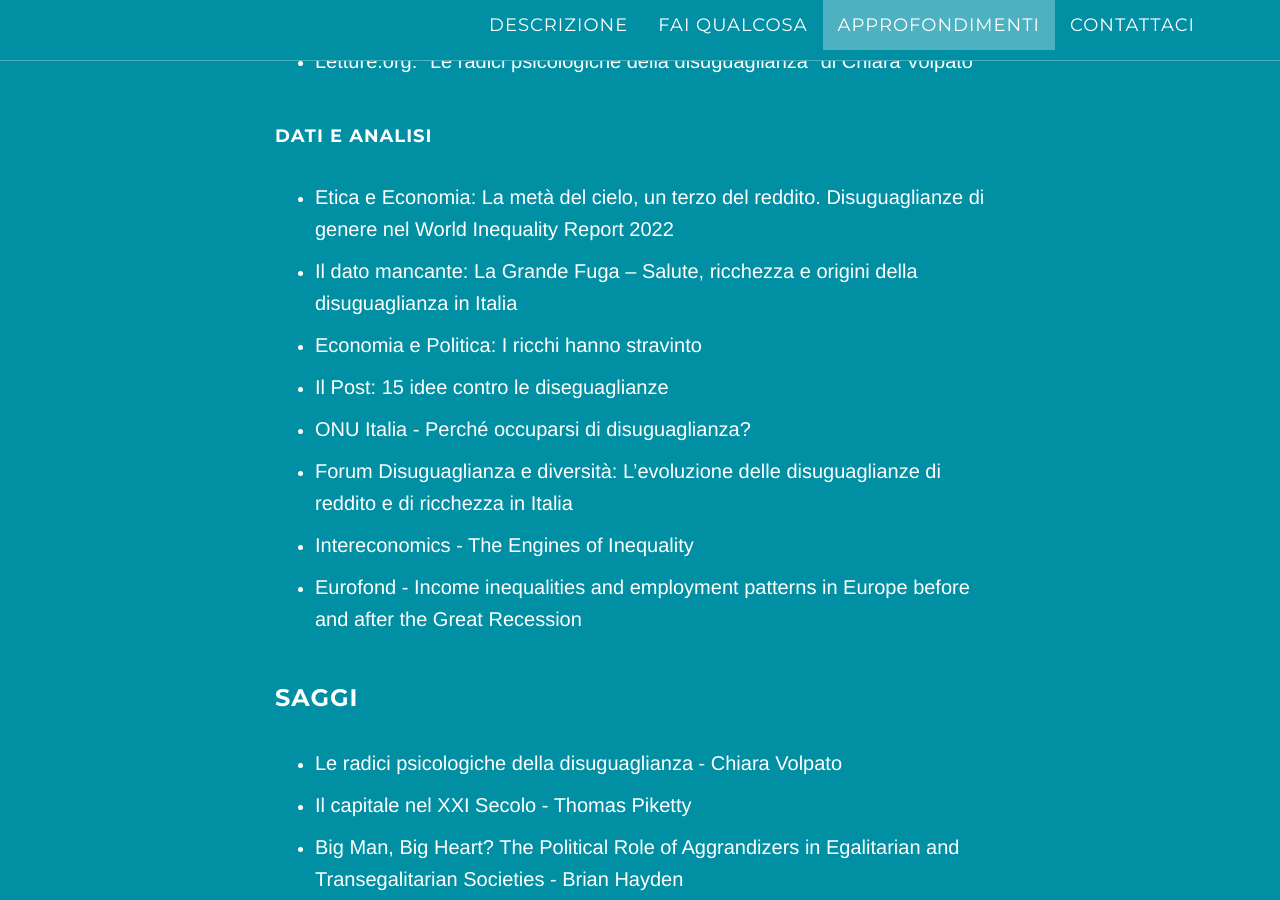
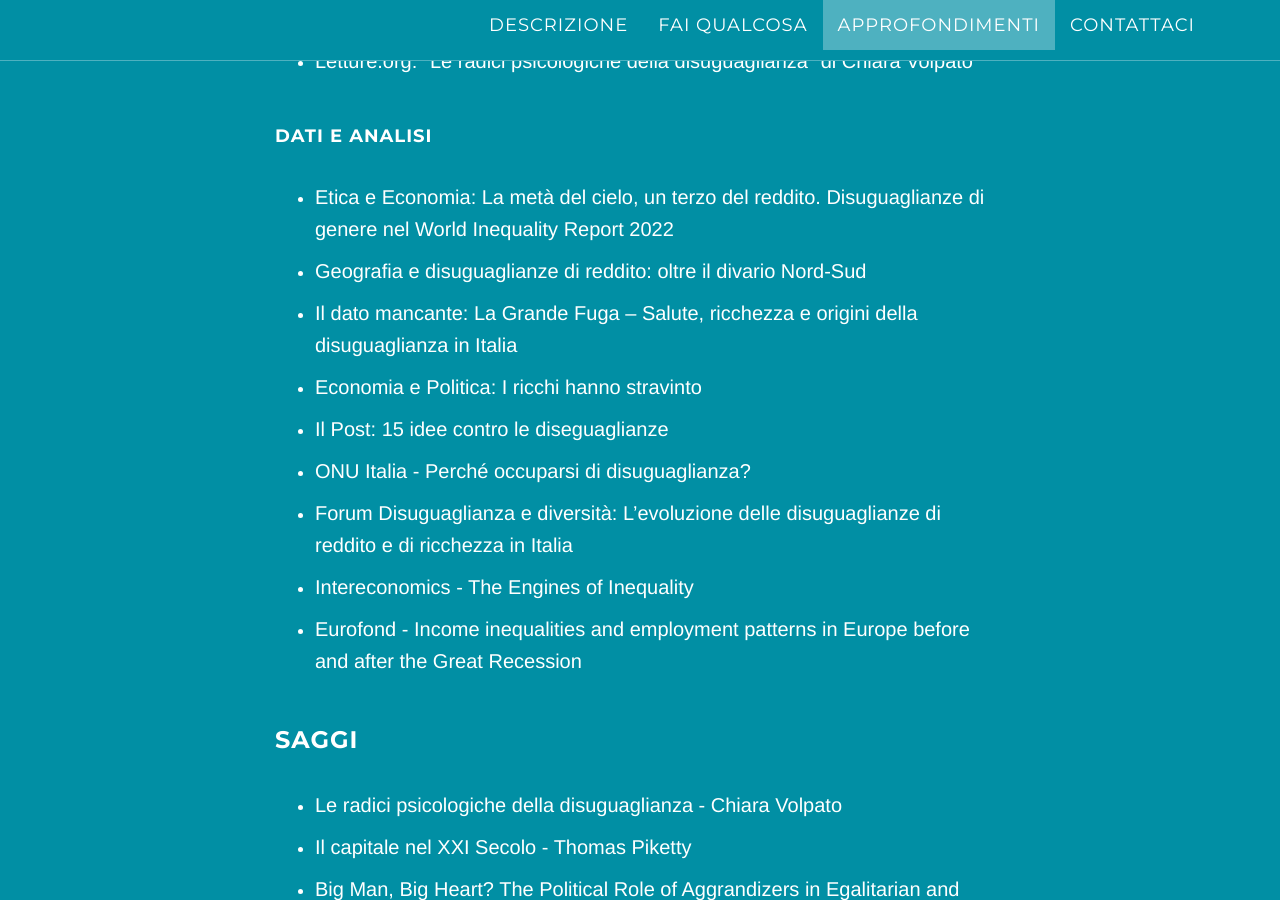
Before and after one commit to boringandsad/facciaafaccia, a Jekyll site: the page built from index.html, in a window 1280 px wide and 900 px high, scrolled down 3550 px. Built offline with Jekyll 4.4.1, drawn with Linux system fonts in a browser that asks for light colours.

Commit message:
Aggiunto altro articolo da Etica e Economia

```diff
--- a/_includes/approfondimenti.html
+++ b/_includes/approfondimenti.html
@@ -30,6 +30,8 @@
                       <ul class="deepening">
                       <li>
                         <a target='_blank' href='https://www.eticaeconomia.it/la-meta-del-cielo-un-terzo-del-reddito-disuguaglianze-di-genere-nel-world-inequality-report-2022/'>Etica e Economia: La metà del cielo, un terzo del reddito. Disuguaglianze di genere nel World Inequality Report 2022</a></li>
+<li>
+                        <a target='_blank' href='https://www.eticaeconomia.it/geografia-e-disuguaglianze-di-reddito-oltre-il-divario-nord-sud/'>Geografia e disuguaglianze di reddito: oltre il divario Nord-Sud</a></li>
                       <li>
                         <a target='_blank' href='http://www.ildatomancante.it/opendata/popolazione/799/la-grande-fuga-salute-ricchezza-e-origini-della-disuguaglianza-in-italia/'>Il dato mancante: La Grande Fuga – Salute, ricchezza e origini della disuguaglianza in Italia</a></li>
                       <li>
```
